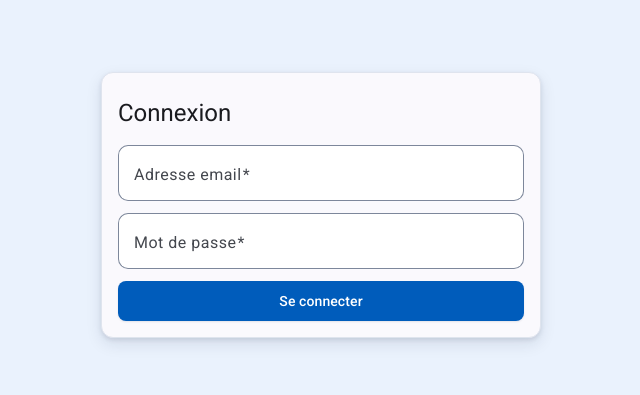
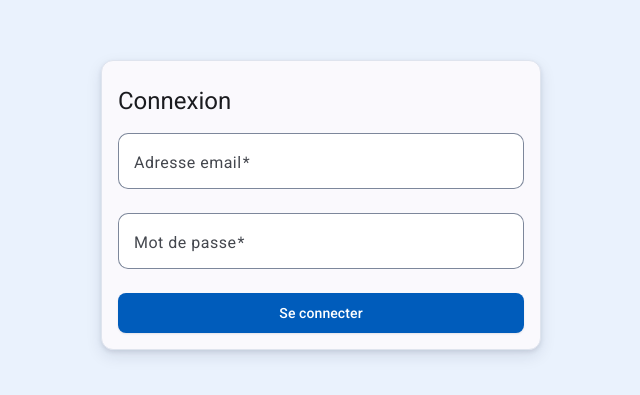
Before and after one commit to valcriss/cotiasso, an Angular app in the folder apps/web/: page /connexion in a window 1280 px wide. Shown: the part 219-614 px from the top of the page, without its empty margins (319-959 px from the left). Built offline with nearby package versions, Linux system fonts and the light colour scheme; no server answers.

Commit message:
fix(styles): adjust margin for mat-form-field to improve layout consistency

```diff
--- a/apps/web/src/app-ui.scss
+++ b/apps/web/src/app-ui.scss
@@ -389,6 +389,20 @@ h4 {
   .grow {
     flex: 1 1 240px;
   }
+}
+
+// Aide « à hauteur adaptable » (app.config.ts) : l'espace que Material réservait sous chaque champ n'existe plus, et les champs
+// d'un formulaire de page se collaient. On le rend par une marge, sauf pour les champs qui demandent explicitement un
+// empilement serré (cellules de tableau…), dans les barres de filtres et dans les boîtes de dialogue (qui ont leur propre
+// écart entre champs, voir FormDialog).
+mat-form-field {
+  margin-bottom: 12px;
+}
+
+mat-form-field[subscriptsizing='dynamic'],
+.filters mat-form-field,
+.app-dialog mat-form-field {
+  margin-bottom: 0;
 }
 
 /* Petit écran : chaque champ prend toute la largeur (deux champs de 200 px côte à côte ne tiennent pas dans une boîte de 312 px). */
```
